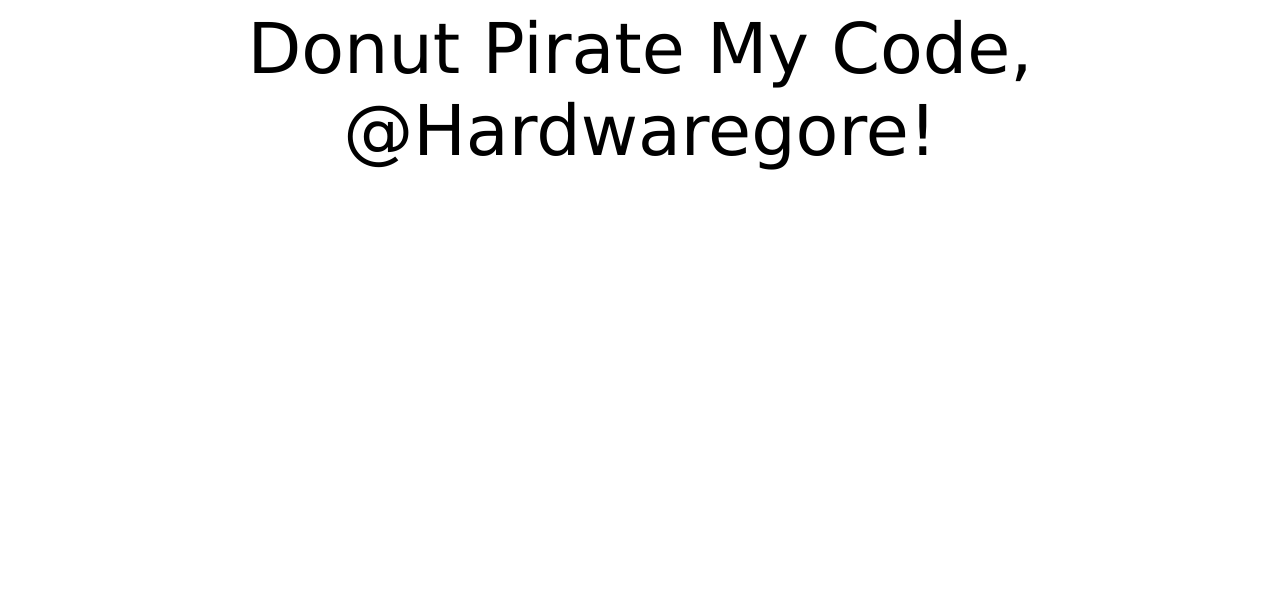
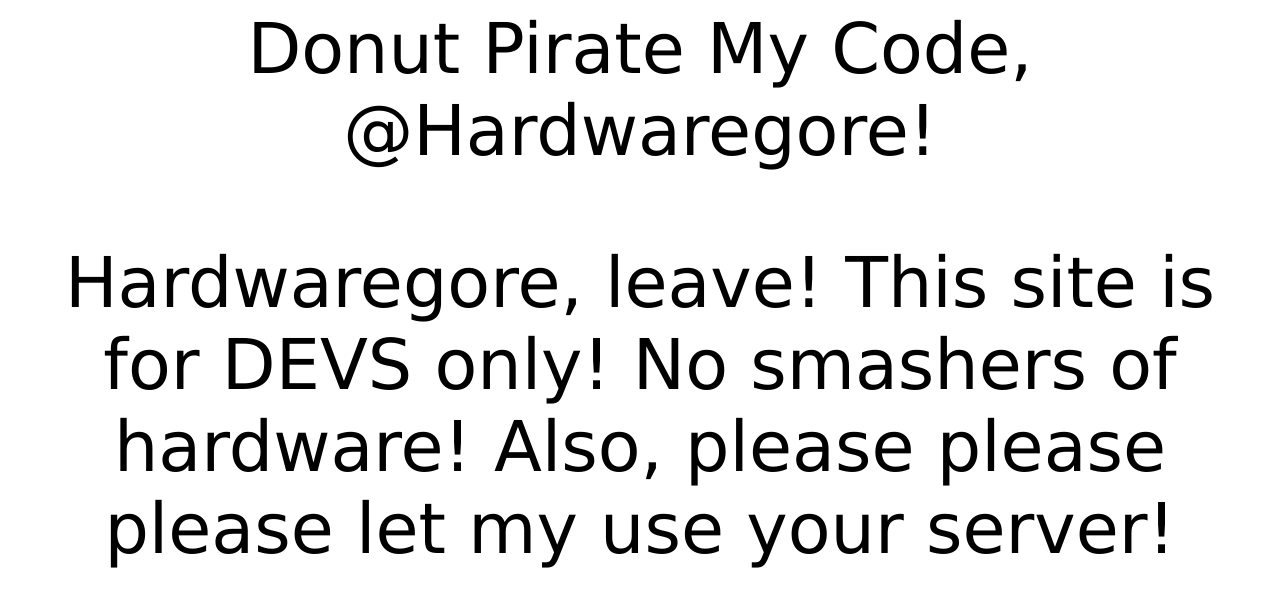
Before and after one commit to SirAlexBigBrain/JavaScript, a plain HTML site: page index.html in a window 1280 px wide. Drawn offline with Linux system fonts and the light colour scheme.

Commit message:
Update index.html

```diff
--- a/index.html
+++ b/index.html
@@ -39,6 +39,7 @@
     <script>
 document.getElementById("demo").innerHTML = "My First JavaScript";
 </script>
+    <p>Hardwaregore, leave! This site is for DEVS only! No smashers of hardware! Also, please please please let my use your server! </p>
   </body>
 
 </html>
```
